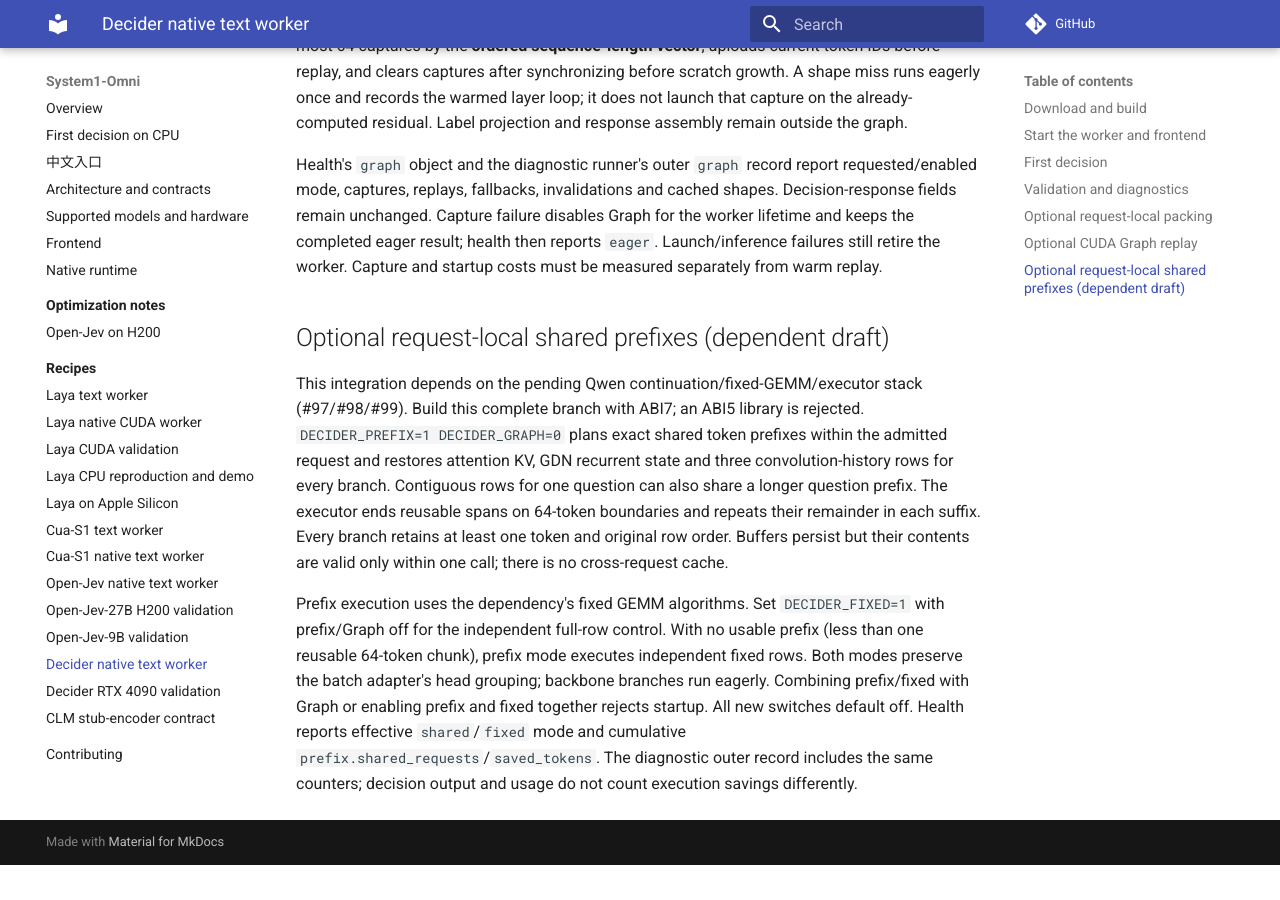
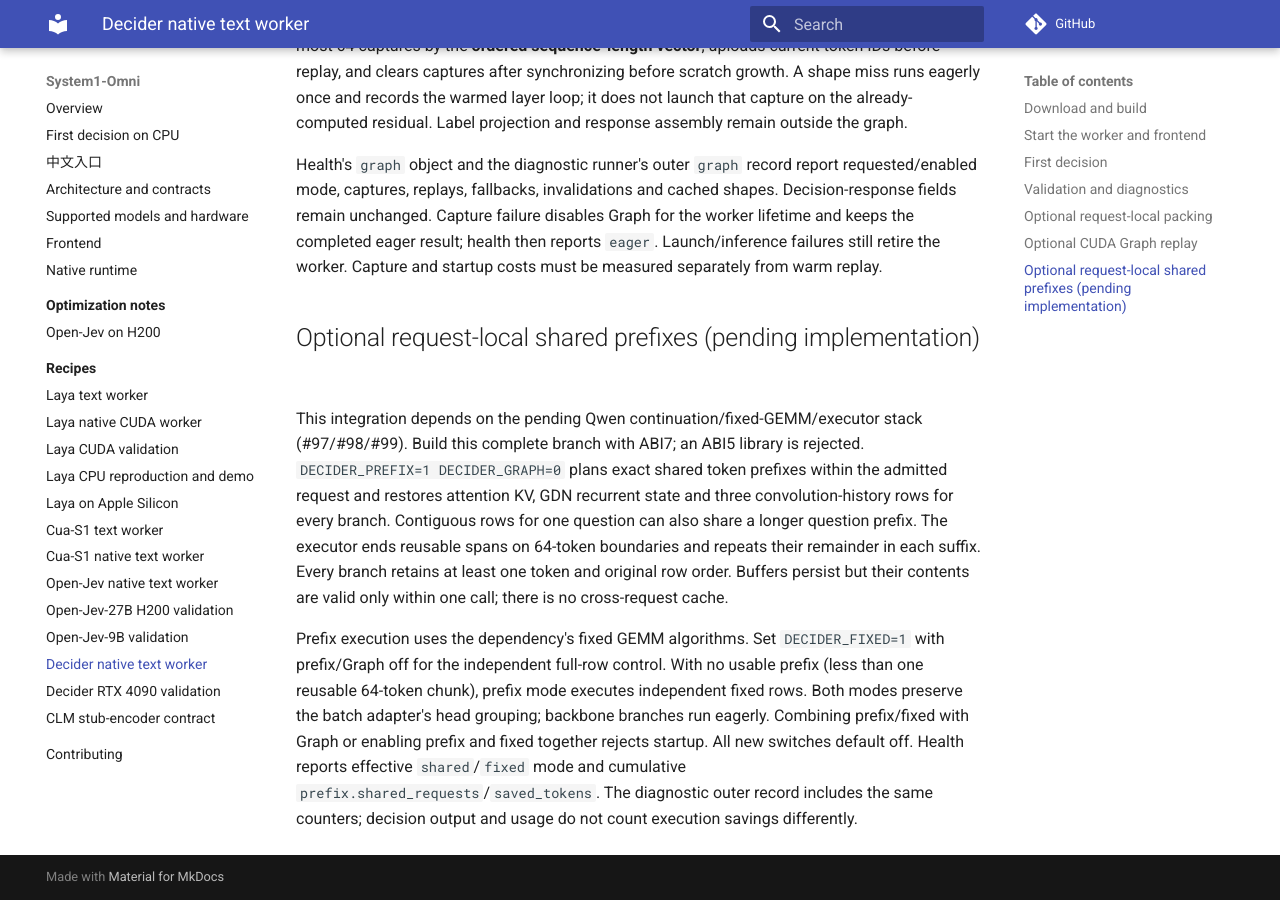
Before and after one commit to Levius-Fubuki/system1-omni, an MkDocs documentation site: the page built from recipe/decider/README.md, in a window 1280 px wide and 900 px high, scrolled down 3251 px. Built offline with MkDocs 1.6.1 and Material for MkDocs 9.7.7, drawn with Linux system fonts in a browser that asks for light colours; comment, search, counter and statistics services are not loaded; before the commit the page ends 4116 px from its top, so only the background shows below that.

Commit message:
docs(decider): describe pending dependencies independently of review status

```diff
--- a/docs/architecture.md
+++ b/docs/architecture.md
@@ -48,7 +48,7 @@
 GEMM workspace. Decider optionally uses request-local exact-token sharing with
 whole-question reconstruction; prefix/fixed mode requires Graph off and exposes
 independent fixed full rows for numerical controls. The ABI7 stack is still a
-dependent draft until the underlying Qwen PRs merge.
+pending implementation until the underlying Qwen PRs merge.
 
 ## Native worker boundaries
 
--- a/recipe/decider/README.md
+++ b/recipe/decider/README.md
@@ -156,7 +156,7 @@
 Launch/inference failures still retire the worker. Capture and startup costs must
 be measured separately from warm replay.
 
-## Optional request-local shared prefixes (dependent draft)
+## Optional request-local shared prefixes (pending implementation)
 
 This integration depends on the pending Qwen continuation/fixed-GEMM/executor
 stack (#97/#98/#99). Build this complete branch with ABI7; an ABI5 library is
```
Also changed, not shown: README.md (+1 -1 lines), src/models/decider/README.md (+1 -1 lines).
